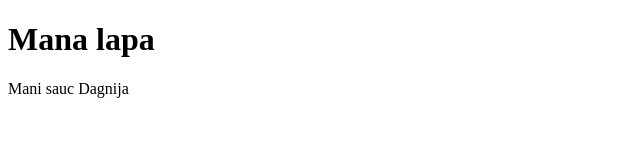
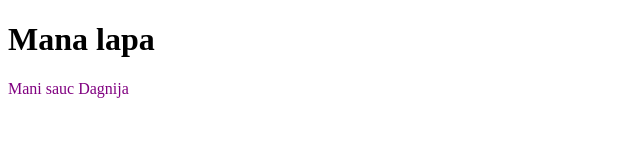
Before and after one commit to rvtprog-2020/HTML_Dagnija_Viktorova, a plain HTML site: page index.html in a window 1280 px wide. Shown: the full height of the page, 0-640 px from the left. Drawn offline with Linux system fonts and the light colour scheme.

Commit message:
added style

```diff
--- a/index.html
+++ b/index.html
@@ -7,6 +7,6 @@
 </head>
 <body>
     <h1>Mana lapa</h1>
-    <p>Mani sauc Dagnija</p>
+    <p style="color:purple">Mani sauc Dagnija</p>
 </body>
 </html>
```
